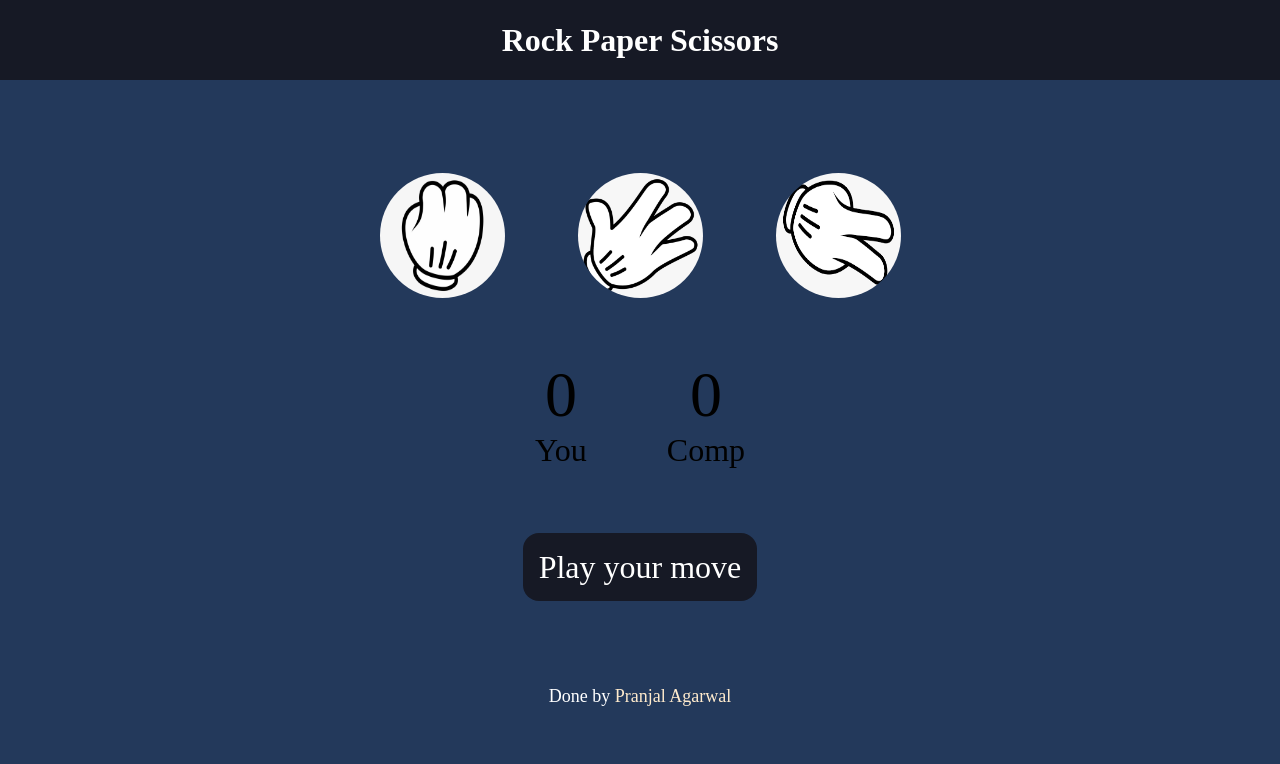
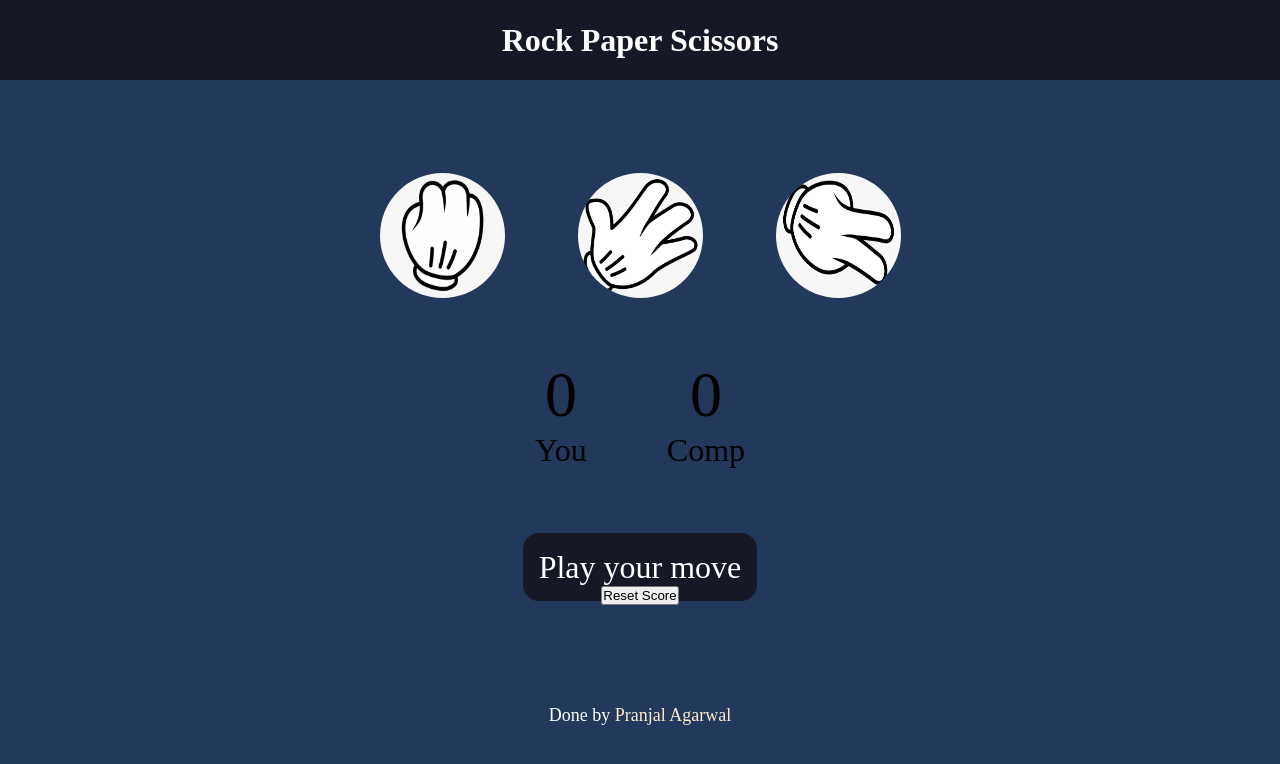
Before and after one commit to 55Pranjal/Rock-Paper-Scissor, a plain HTML site: page index.html in a window 1280 px wide. Drawn offline with Linux system fonts and the light colour scheme.

Commit message:
Update index.html

```diff
--- a/index.html
+++ b/index.html
@@ -41,6 +41,8 @@
       <p id="msg">Play your move</p>
     </div>
 
+    <button class="reset-btn">Reset Score</button>
+
     <footer>
       <p>
         Done by
```
